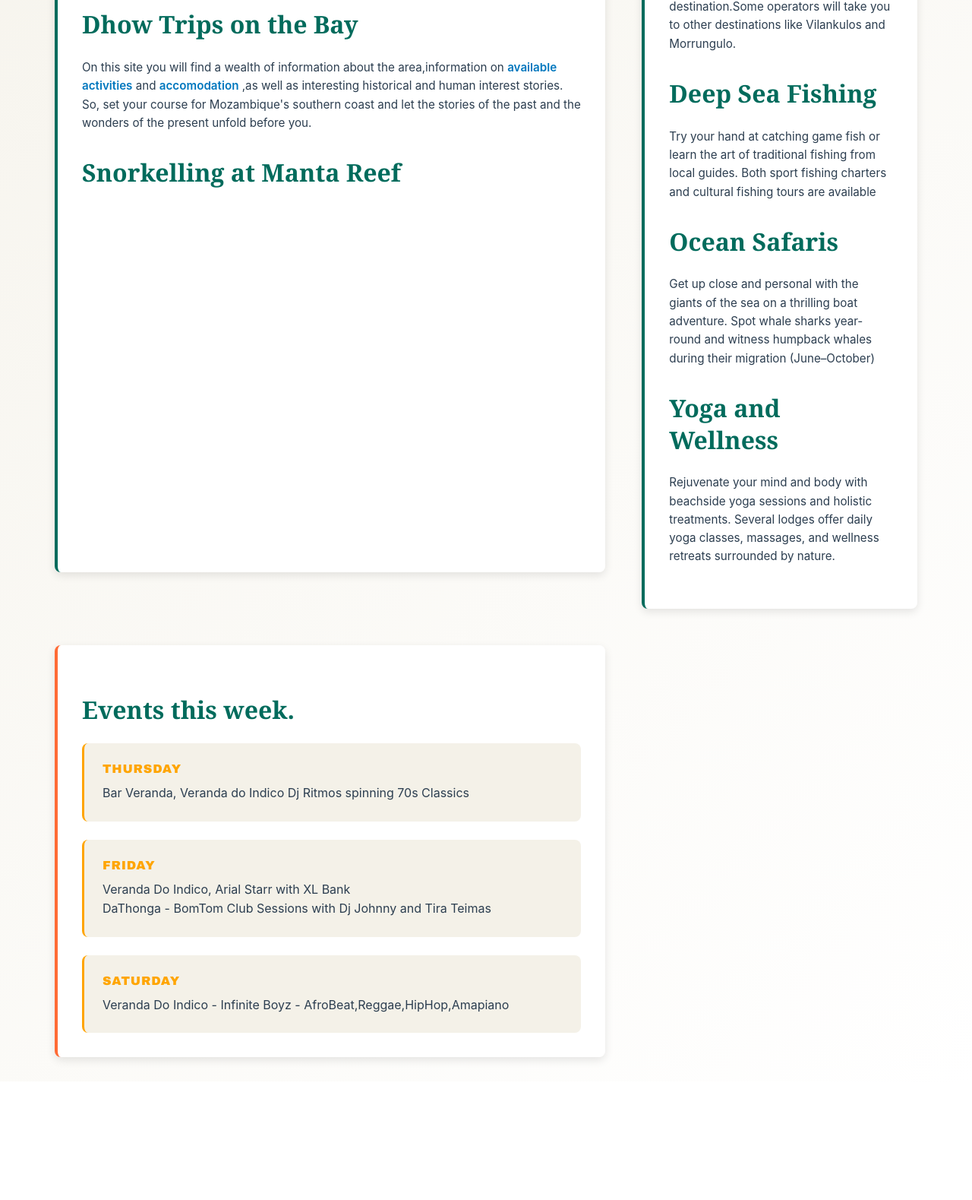
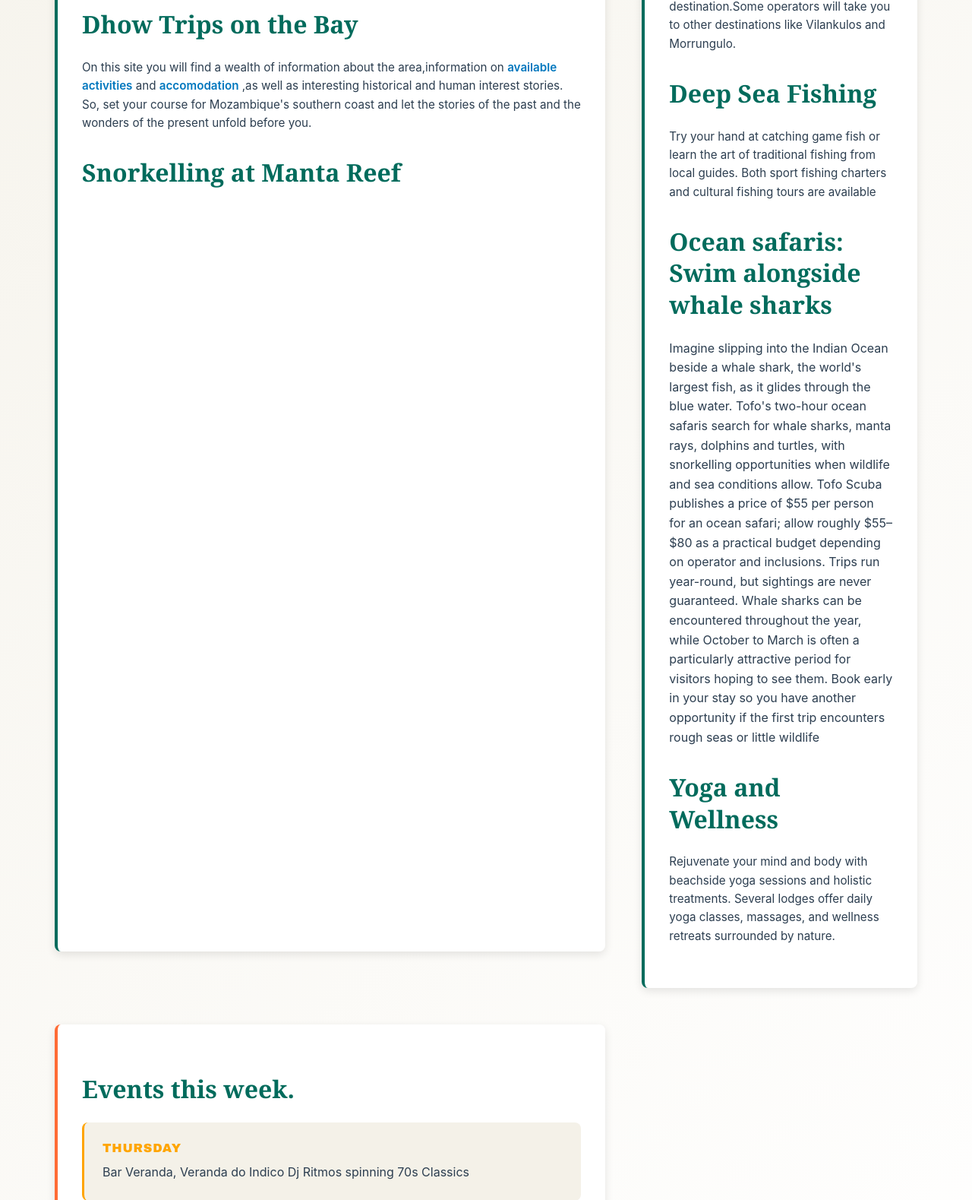
Before and after one commit to DevSpaceML/gemapp, a Flask app: page /activities in a window 1280 px wide. Shown: the part 1030-2609 px from the top of the page at 76% size. Before the commit the page ends 2430 px from the top, so only its background shows below. Run offline with Flask 3, Linux system fonts and the light colour scheme; some libraries are stand-ins or nearby versions.

Commit message:
update activites tpl

```diff
--- a/templates/activities.html
+++ b/templates/activities.html
@@ -37,14 +37,8 @@
 			Try your hand at catching game fish or learn the art of traditional fishing from local guides.
 			Both sport fishing charters and cultural fishing tours are available
 		</p>
-		<h2>
-			Ocean Safaris
-		</h2>
-		<p>
-			Get up close and personal with the giants of the sea on a thrilling boat adventure.
-			Spot whale sharks year-round and witness humpback whales during their migration
-			(June–October)
-		</p>
+		<h2>Ocean safaris: Swim alongside whale sharks</h2>
+		    Imagine slipping into the Indian Ocean beside a whale shark, the world's largest fish, as it glides through the blue water. Tofo's two-hour ocean safaris search for whale sharks, manta rays, dolphins and turtles, with snorkelling opportunities when wildlife and sea conditions allow. Tofo Scuba publishes a price of $55 per person for an ocean safari; allow roughly $55–$80 as a practical budget depending on operator and inclusions. Trips run year-round, but sightings are never guaranteed. Whale sharks can be encountered throughout the year, while October to March is often a particularly attractive period for visitors hoping to see them. Book early in your stay so you have another opportunity if the first trip encounters rough seas or little wildlife
 		<h2>
 			Yoga and Wellness
 		</h2>
```
